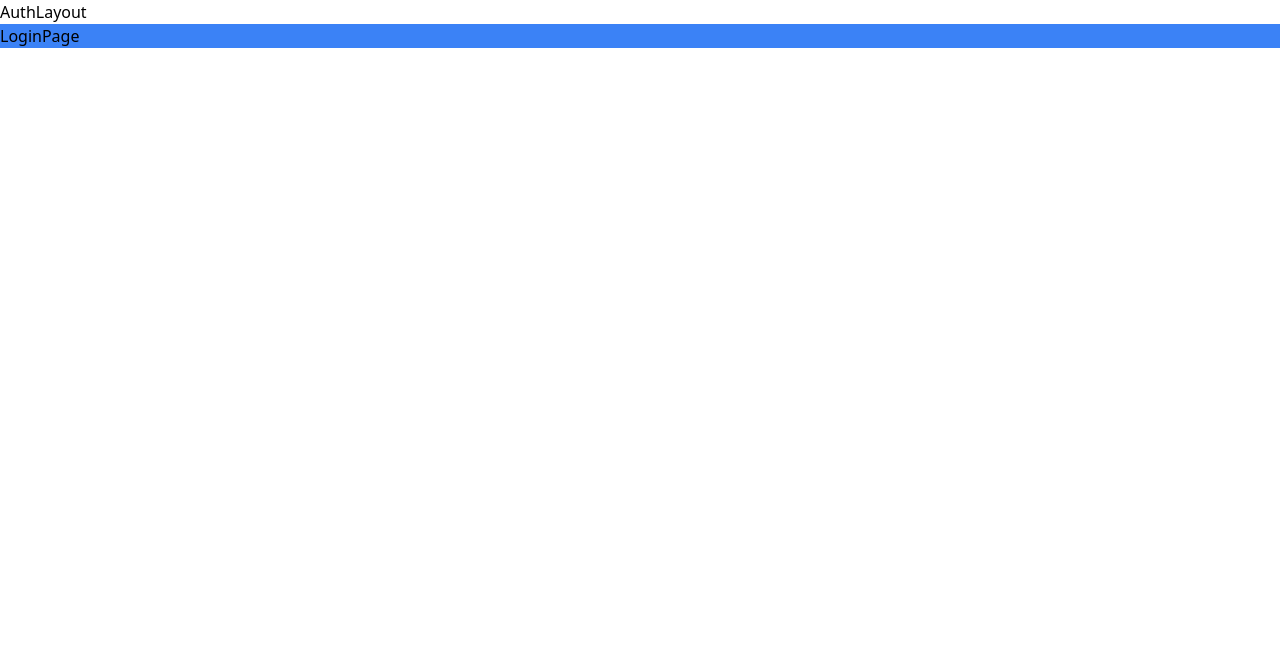
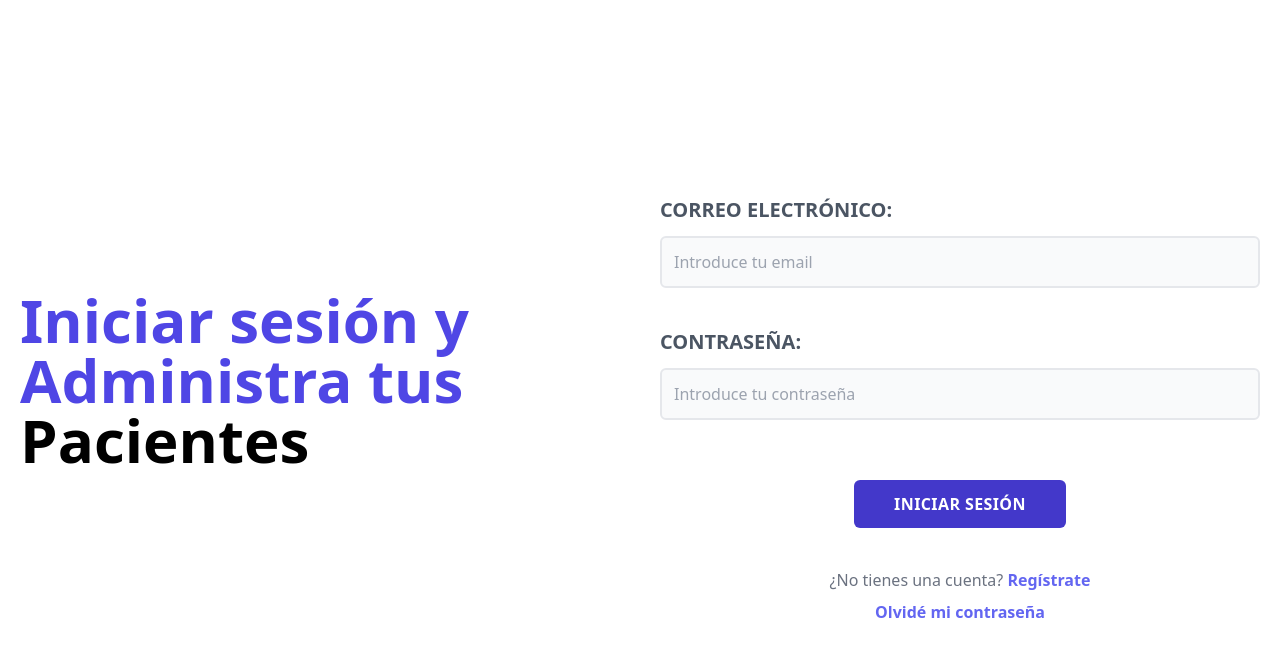
Before and after one commit to LuismySantana/MERN_Fullstack-Website-apv, a React (Vite) app in the folder Frontend/: page / in a window 1280 px wide. Shown: the top 656 px of the page. Built offline with nearby package versions, Linux system fonts and the light colour scheme.

Commit message:
LoginPage frontend done

```diff
--- a/Frontend/index.html
+++ b/Frontend/index.html
@@ -1,8 +1,7 @@
 <!DOCTYPE html>
-<html lang="en">
+<html lang="es">
   <head>
     <meta charset="UTF-8" />
-    <link rel="icon" type="image/svg+xml" href="/vite.svg" />
     <meta name="viewport" content="width=device-width, initial-scale=1.0" />
     <title>Veterinaria Admin</title>
   </head>
--- a/Frontend/src/layouts/AuthLayout.jsx
+++ b/Frontend/src/layouts/AuthLayout.jsx
@@ -4,10 +4,9 @@ import { Outlet } from "react-router-dom"
 
 const AuthLayout = () => {
   return (
-    <div>
-        <h1>AuthLayout</h1>
+    <main  className='container mx-auto md:grid md:grid-cols-2 pt-10 px-5 md:pt-0 gap-10 min-h-screen items-center'>
         <Outlet />
-    </div>
+    </main>
   )
 }
 
--- a/Frontend/src/pages/LoginPage.jsx
+++ b/Frontend/src/pages/LoginPage.jsx
@@ -1,10 +1,71 @@
+import { Link } from "react-router-dom"
+
+
 
 const LoginPage = () => {
-  return (
-    <div className=' bg-blue-500'>
-        <p>LoginPage</p>
-    </div>
-  )
+    return (
+        <>
+            <div>
+                <h1 className=" w-fit mb-10 text-indigo-600 font-black text-5xl md:text-6xl text-center md:text-left">
+                    Iniciar sesión y Administra tus <span className="text-black">Pacientes</span>
+                </h1>
+            </div>
+            <div>
+                <form
+                    action=""
+                    className="flex flex-col"
+                >
+                    <div className="my-5">
+                        <label
+                            htmlFor="login_email"
+                            className="uppercase text-gray-600 block text-xl font-bold"
+                        >
+                            Correo Electrónico:
+                        </label>
+                        <input
+                            type="email"
+                            placeholder="Introduce tu email"
+                            className="border-2 rounded-md w-full p-3 mt-3 bg-gray-50"
+                            id="login_email"
+                        />
+                    </div>
+
+                    <div className="my-5">
+                        <label
+                            htmlFor="login_password"
+                            className="uppercase text-gray-600 block text-xl font-bold"
+                        >
+                            Contraseña:
+                        </label>
+                        <input
+                            type="password"
+                            placeholder="Introduce tu contraseña"
+                            className="border-2 rounded-md w-full p-3 mt-3 bg-gray-50"
+                            id="login_password"
+                        />
+                    </div>
+
+                    <input
+                        type="submit"
+                        value="Iniciar sesión"
+                        className="w-full md:w-auto py-3 px-10 mt-10 block mx-auto rounded-md
+                            bg-indigo-700 text-white uppercase font-bold tracking-wide transition-colors duration-300
+                            hover:bg-indigo-800 hover:cursor-pointer"
+                    />
+                </form>
+
+                <nav
+                    className="mt-10 text-center flex flex-col gap-2 text-gray-500"
+                >
+                    <p>
+                        ¿No tienes una cuenta?
+                        <Link to="/register" className="font-bold text-indigo-500 transition-colors hover:text-indigo-700"> Regístrate</Link>
+                    </p>
+                    <Link to="/reset-password" className="font-bold text-indigo-500 transition-colors hover:text-indigo-700">Olvidé mi contraseña</Link>
+                </nav>
+            </div>
+        </>
+    )
 }
 
 
```
